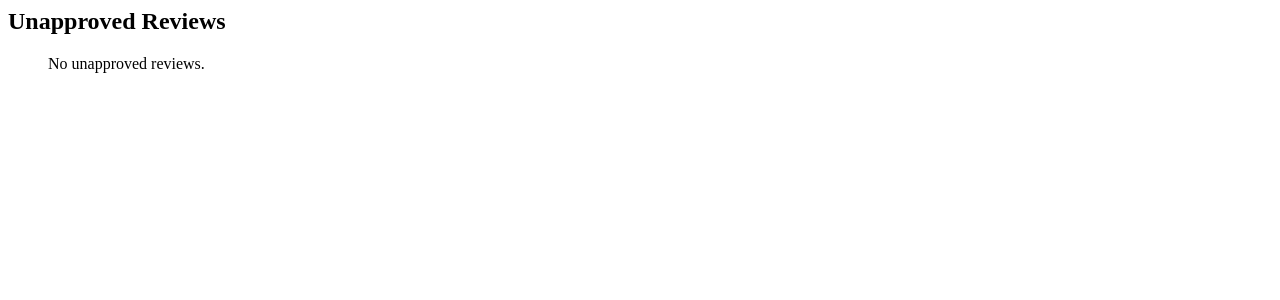
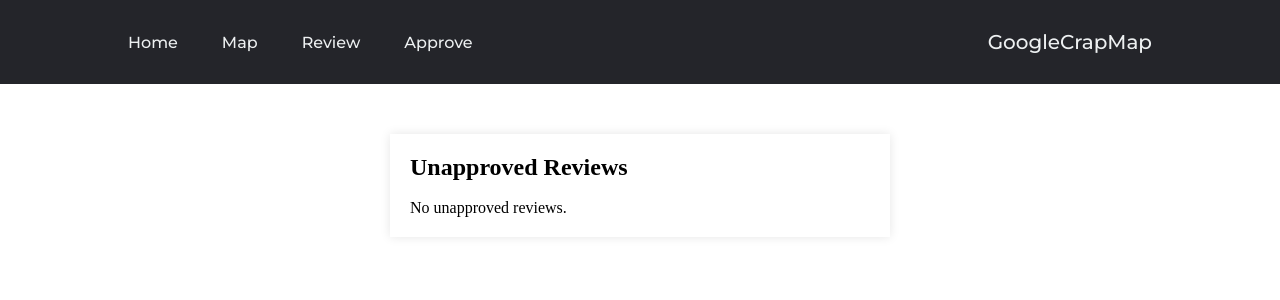
Before and after one commit to wcgoodrum/crapmaps-asd, a Django app: page /crap_maps/approve/ in a window 1280 px wide. Shown: the top 300 px of the page. Run offline with Django 4.2, Linux system fonts and the light colour scheme; data that the repository does not hold is empty.

Commit message:
add approve ui page and modify map bathroom buttom

```diff
--- a/crap_maps/templates/approve.html
+++ b/crap_maps/templates/approve.html
@@ -1,20 +1,145 @@
-<h2>Unapproved Reviews</h2>
+<!DOCTYPE html>
+<html>
+  <head>
+    <title>Approve</title>
+    <style>
+        @import url('https://fonts.googleapis.com/css2?family=Montserrat:wght@500&display=swap');
+        /* Add your CSS styles here */
+        * {
+            box-sizing: border-box;
+            margin: 0;
+            padding: 0;
+        }
+
+        li, a, button {
+            font-family: "Montserrat", sans-serif;
+            font-weight: 500;
+            font-size: 16px;
+            color: #edf0f1;
+            text-decoration: none;
+        }
+
+        header {
+            background-color: #24252A;
+            display: flex;
+            justify-content: space-between;
+            align-items: center;
+            padding: 30px 10%;
+        }
+
+        .logo{
+            font-family: "Montserrat", sans-serif;
+            color: #edf0f1;
+            font-size: 20px;
+            cursor: pointer;
+            order: 3;
+            margin-left: auto;
+        }
+
+        nav {
+            order: 1;
+        }
+
+        .nav_links {
+            list-style: none;
+        }
+
+        .nav_links li {
+            display: inline-block;
+            padding: 0px 20px;
+        }
+
+        .nav_links li:nth-child(1){
+            padding: 0 20px 0 0;
+        }
+
+        .nav_links li a{
+            transition: all 0.3s ease 0s;
+        }
+
+        .nav_links li a:hover {
+            color: #0088a9;
+        }
+
+        .cta {
+            order: 2;
+        }
+
+        button {
+            margin-left: 20px;
+            padding: 9px 25px;
+            background-color: rgba(0, 136, 169, 1);
+            border: none;
+            border-radius: 50px;
+            cursor: pointer;
+            transition: all 0.3s ease 0s;
+        }
+
+        button:hover{
+            background-color: rgba(0, 136, 169, 0.8);
+        }
+
+        .content-container {
+            display: flex;
+            flex-direction: column;
+            align-items: center; /* This will center the content horizontally */
+            justify-content: center; /* This will center the content vertically if the container has a set height */
+            margin-top: 50px; /* Adds some space at the top */
+            /* text-align: center;
+            margin-bottom: 20px; */
+        }
+
+        .form-container {
+            width: 100%;
+            max-width: 500px; /* Maximum width of the form */
+            margin: 0 auto; /* This will center the form in the middle of the page */
+            padding: 20px;
+            box-shadow: 0 0 10px rgba(0, 0, 0, 0.1); /* Optional: Adds a subtle shadow around the form */
+        }
+
+        .review-info {
+            color: black; /* This will set the text color to black */
+        }
+
+
+    </style>
+</head>
+
 
 <body>
-    <ol>
+    <header>
+        <div class="logo">GoogleCrapMap</div>
+        <nav>
+            <ul class = "nav_links">
+                <li><a href="{% url 'index' %}">Home</a></li>
+                <li><a href="{% url 'map' %}">Map</a></li>
+                <li><a href="{% url 'review' %}">Review</a></li>
+                <li><a href="{% url 'approve_view' %}">Approve</a></li>
+            </ul>
+        </nav>
+        <!-- a class = "cta" href = "#"><button>Contact</button></a-->
+    </header>
+    <div class="content-container">
+        <div class="form-container">
+            <h2>Unapproved Reviews</h2>
             {% for review in unapproved_reviews %}
-            <li>
+            <br>
+                <li class="review-info">
                     Review ID: {{ review.id }}<br>
                     Bathroom: {{ review.bathroom }}
                     <form action="{% url 'approve_view' %}" method="post">
                         {% csrf_token %}
                         <input type="hidden" name="review_id" value="{{ review.id }}">
+                        <br>
                         <button type="submit" name="action" value="approve">Approve</button>
                         <button type="submit" name="action" value="deny">Deny</button>
                     </form>
                 </li>
             {% empty %}
+                <br>
                 <p>No unapproved reviews.</p>
             {% endfor %}
-    </ol>
+        </div>
+    </div>
 </body>
+</html>
--- a/crap_maps/templates/index.html
+++ b/crap_maps/templates/index.html
@@ -192,6 +192,7 @@
               <li><a href="{% url 'index' %}">Home</a></li>
               <li><a href="{% url 'map' %}">Map</a></li>
               <li><a href="{% url 'review' %}">Review</a></li>
+              <li><a href="{% url 'approve_view' %}">Approve</a></li>
           </ul>
       </nav>
     </header>
--- a/crap_maps/templates/map.html
+++ b/crap_maps/templates/map.html
@@ -93,14 +93,15 @@
 
       #bathroom-info {
           position: absolute;
-          top: 0;
+          top: 85px; /* Set top equal to the height of the header */
           left: 0;
           width: 300px;
           background-color: white;
           padding: 10px;
           z-index: 1;
-          height: 100%;
+          height: calc(100% - 80px); /* Calculate the height taking the header into account */
           display: none;
+          overflow: auto; /* Add scroll if the content is too long */
       }
 
     /* Optional: Makes the sample page fill the window. */
@@ -197,6 +198,7 @@
               <li><a href="{% url 'index' %}">Home</a></li>
               <li><a href="{% url 'map' %}">Map</a></li>
               <li><a href="{% url 'review' %}">Review</a></li>
+              <li><a href="{% url 'approve_view' %}">Approve</a></li>
           </ul>
       </nav>
       <!-- a class = "cta" href = "#"><button>Contact</button></a-->
--- a/crap_maps/templates/review.html
+++ b/crap_maps/templates/review.html
@@ -2,7 +2,7 @@
     <head>
         <meta charset="utf-8">
         <meta http-equiv="X-UA-Compatible" content="IE=edge">
-        <title>Navbar</title>
+        <title>Review</title>
         <meta name="description" content="">
         <meta name="viewport" content="width=device-width, initial-scale=1">
         <style>
@@ -141,6 +141,7 @@
                     <li><a href="{% url 'index' %}">Home</a></li>
                     <li><a href="{% url 'map' %}">Map</a></li>
                     <li><a href="{% url 'review' %}">Review</a></li>
+                    <li><a href="{% url 'approve_view' %}">Approve</a></li>
                 </ul>
             </nav>
             <!-- a class = "cta" href = "#"><button>Contact</button></a-->
--- a/crap_maps/templates/success.html
+++ b/crap_maps/templates/success.html
@@ -98,6 +98,7 @@
                 <li><a href="{% url 'index' %}">Home</a></li>
                 <li><a href="{% url 'map' %}">Map</a></li>
                 <li><a href="{% url 'review' %}">Review</a></li>
+                <li><a href="{% url 'approve_view' %}">Approve</a></li>
             </ul>
         </nav>
         <!-- a class = "cta" href = "#"><button>Contact</button></a-->
--- a/tutorial-env/pyvenv.cfg
+++ /dev/null
@@ -1,5 +0,0 @@
-home = C:\Users\Willi\AppData\Local\Microsoft\WindowsApps\PythonSoftwareFoundation.Python.3.11_qbz5n2kfra8p0
-include-system-site-packages = false
-version = 3.11.6
-executable = C:\Users\Willi\AppData\Local\Microsoft\WindowsApps\PythonSoftwareFoundation.Python.3.11_qbz5n2kfra8p0\python.exe
-command = C:\Users\Willi\AppData\Local\Microsoft\WindowsApps\PythonSoftwareFoundation.Python.3.11_qbz5n2kfra8p0\python.exe -m venv C:\Users\Willi\.vscode\workspace\project-a-09\tutorial-env
```
Also changed, not shown: 6 other files. Lines whose indentation alone changed are shown as unchanged.
